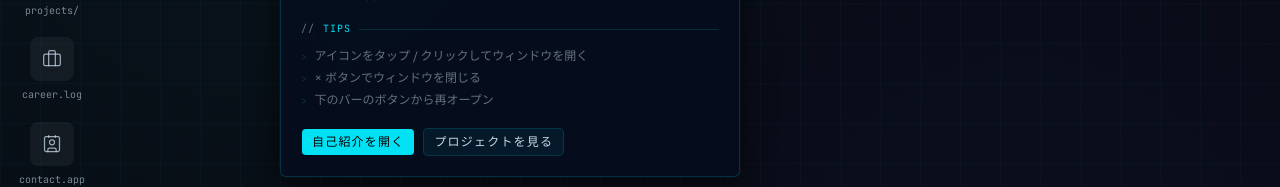
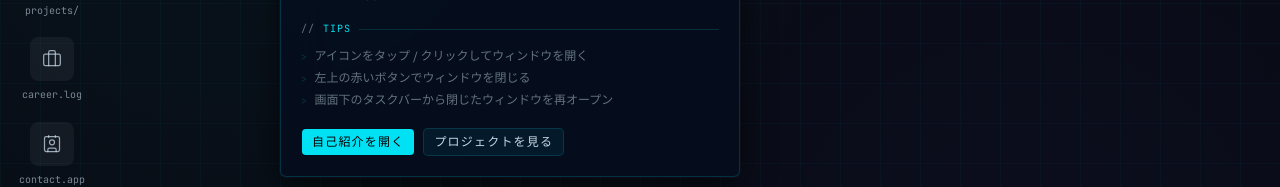
Before and after one commit to INatsukiI/portfolio, a React (Vite) app: page / in a window 1280 px wide. Shown: the part 357-544 px from the top of the page. Built offline with nearby package versions, Linux system fonts and the light colour scheme.

Commit message:
update: 文言修正

```diff
--- a/src/os/windows/WinReadme.tsx
+++ b/src/os/windows/WinReadme.tsx
@@ -37,7 +37,7 @@ export function WinReadme({ onOpen }: WinReadmeProps) {
 
       <SectionHead>tips</SectionHead>
       <ul className="mt-3 mb-5 space-y-1.5 list-none p-0">
-        {['アイコンをタップ / クリックしてウィンドウを開く', '× ボタンでウィンドウを閉じる', '下のバーのボタンから再オープン'].map((tip, i) => (
+        {['アイコンをタップ / クリックしてウィンドウを開く', '左上の赤いボタンでウィンドウを閉じる', '画面下のタスクバーから閉じたウィンドウを再オープン'].map((tip, i) => (
           <li key={i} className="flex gap-2 text-muted-foreground text-xs">
             <span className="text-border">›</span>{tip}
           </li>
```
